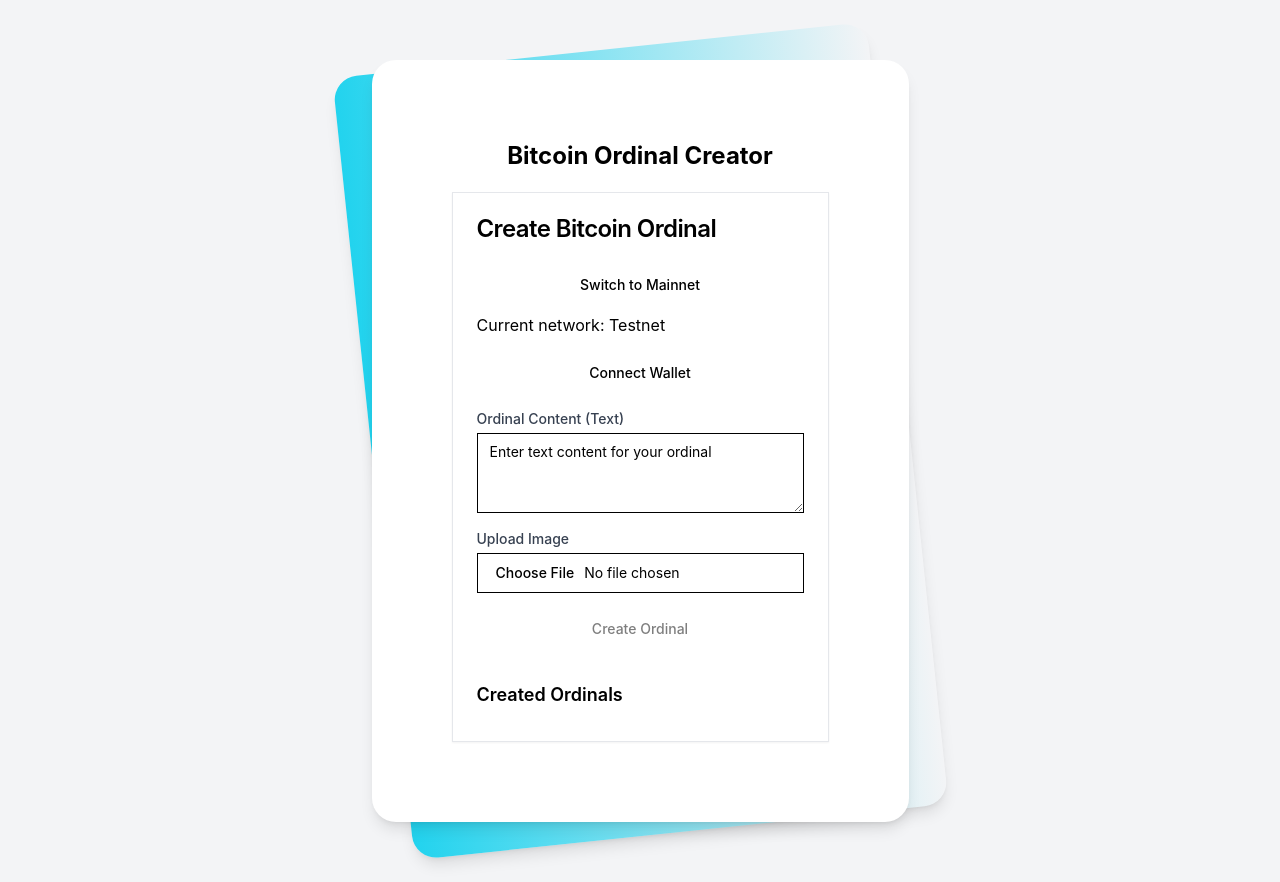
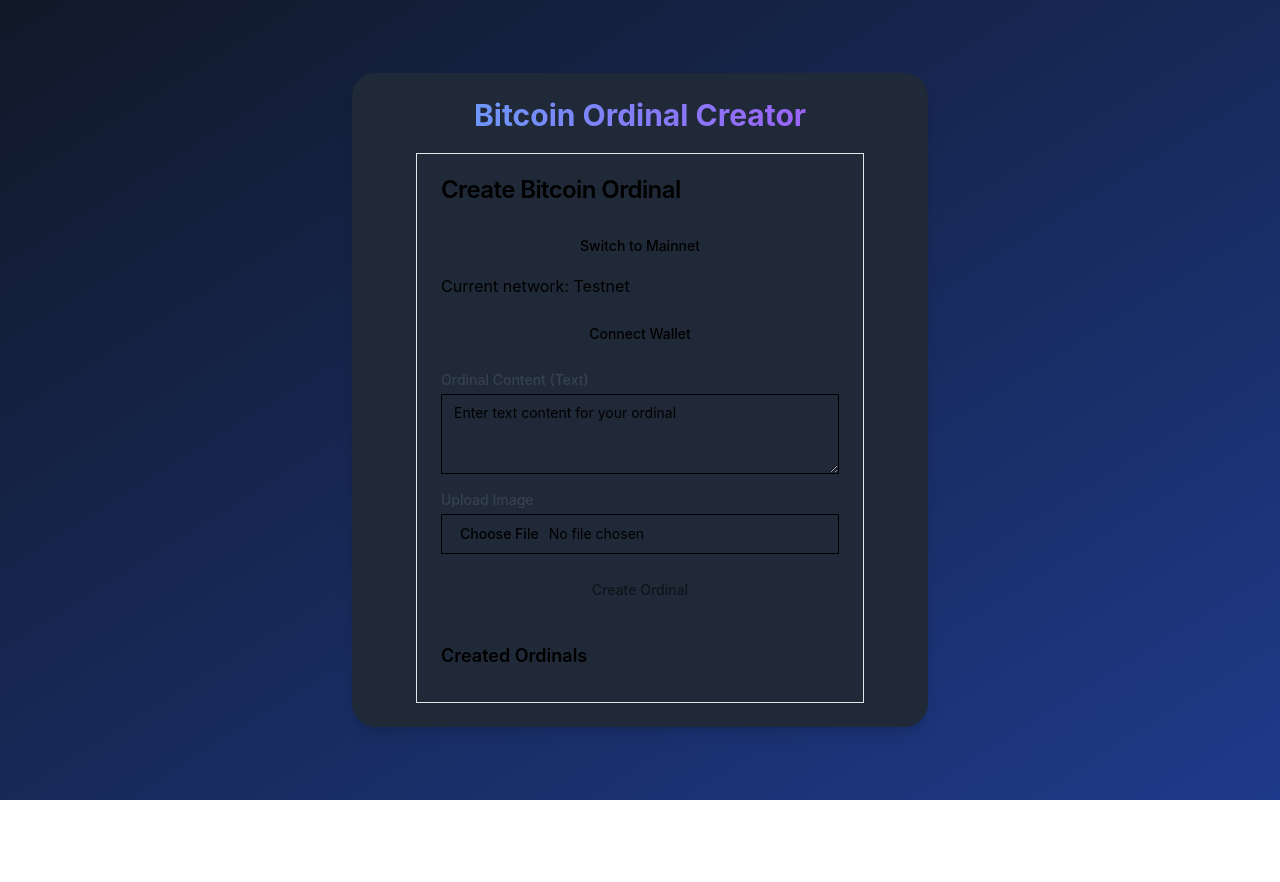
Before and after one commit to hoffmabc/bitcoin-ordinal-creator, a React (Create React App) app: page / in a window 1280 px wide. After the commit the page ends 800 px from the top, so only its background shows below. Built offline with nearby package versions, Linux system fonts and the light colour scheme.

Commit message:
Update core styling

```diff
--- a/src/App.css
+++ b/src/App.css
@@ -1,38 +1,10 @@
-.App {
-  text-align: center;
+@import url('https://fonts.googleapis.com/css2?family=Inter:wght@400;600;700&display=swap');
+
+body {
+  margin: 0;
+  font-family: 'Inter', -apple-system, BlinkMacSystemFont, 'Segoe UI', 'Roboto', 'Oxygen',
+    'Ubuntu', 'Cantarell', 'Fira Sans', 'Droid Sans', 'Helvetica Neue',
+    sans-serif;
+  -webkit-font-smoothing: antialiased;
+  -moz-osx-font-smoothing: grayscale;
 }
-
-.App-logo {
-  height: 40vmin;
-  pointer-events: none;
-}
-
-@media (prefers-reduced-motion: no-preference) {
-  .App-logo {
-    animation: App-logo-spin infinite 20s linear;
-  }
-}
-
-.App-header {
-  background-color: #282c34;
-  min-height: 100vh;
-  display: flex;
-  flex-direction: column;
-  align-items: center;
-  justify-content: center;
-  font-size: calc(10px + 2vmin);
-  color: white;
-}
-
-.App-link {
-  color: #61dafb;
-}
-
-@keyframes App-logo-spin {
-  from {
-    transform: rotate(0deg);
-  }
-  to {
-    transform: rotate(360deg);
-  }
-}
--- a/src/App.tsx
+++ b/src/App.tsx
@@ -1,16 +1,25 @@
 import React from 'react';
 import OrdinalCreator from './OrdinalCreator';
+import { motion } from 'framer-motion';
 
 const App = () => {
   return (
-    <div className="min-h-screen bg-gray-100 py-6 flex flex-col justify-center sm:py-12">
-      <div className="relative py-3 sm:max-w-xl sm:mx-auto">
-        <div className="absolute inset-0 bg-gradient-to-r from-cyan-400 to-light-blue-500 shadow-lg transform -skew-y-6 sm:skew-y-0 sm:-rotate-6 sm:rounded-3xl"></div>
-        <div className="relative px-4 py-10 bg-white shadow-lg sm:rounded-3xl sm:p-20">
-          <h1 className="text-2xl font-bold mb-5 text-center">Bitcoin Ordinal Creator</h1>
-          <OrdinalCreator />
+    <div className="min-h-screen bg-gradient-to-br from-gray-900 to-blue-900 py-6 flex flex-col justify-center sm:py-12">
+      <motion.div
+        initial={{ opacity: 0, y: -20 }}
+        animate={{ opacity: 1, y: 0 }}
+        transition={{ duration: 0.5 }}
+        className="relative sm:max-w-xl sm:mx-auto w-full px-4 sm:px-0"
+      >
+        <div className="bg-gray-800 shadow-lg rounded-3xl overflow-hidden">
+          <div className="px-4 py-5 sm:p-6">
+            <h1 className="text-3xl font-bold mb-5 text-center text-transparent bg-clip-text bg-gradient-to-r from-blue-400 to-purple-500">
+              Bitcoin Ordinal Creator
+            </h1>
+            <OrdinalCreator />
+          </div>
         </div>
-      </div>
+      </motion.div>
     </div>
   );
 };
```
